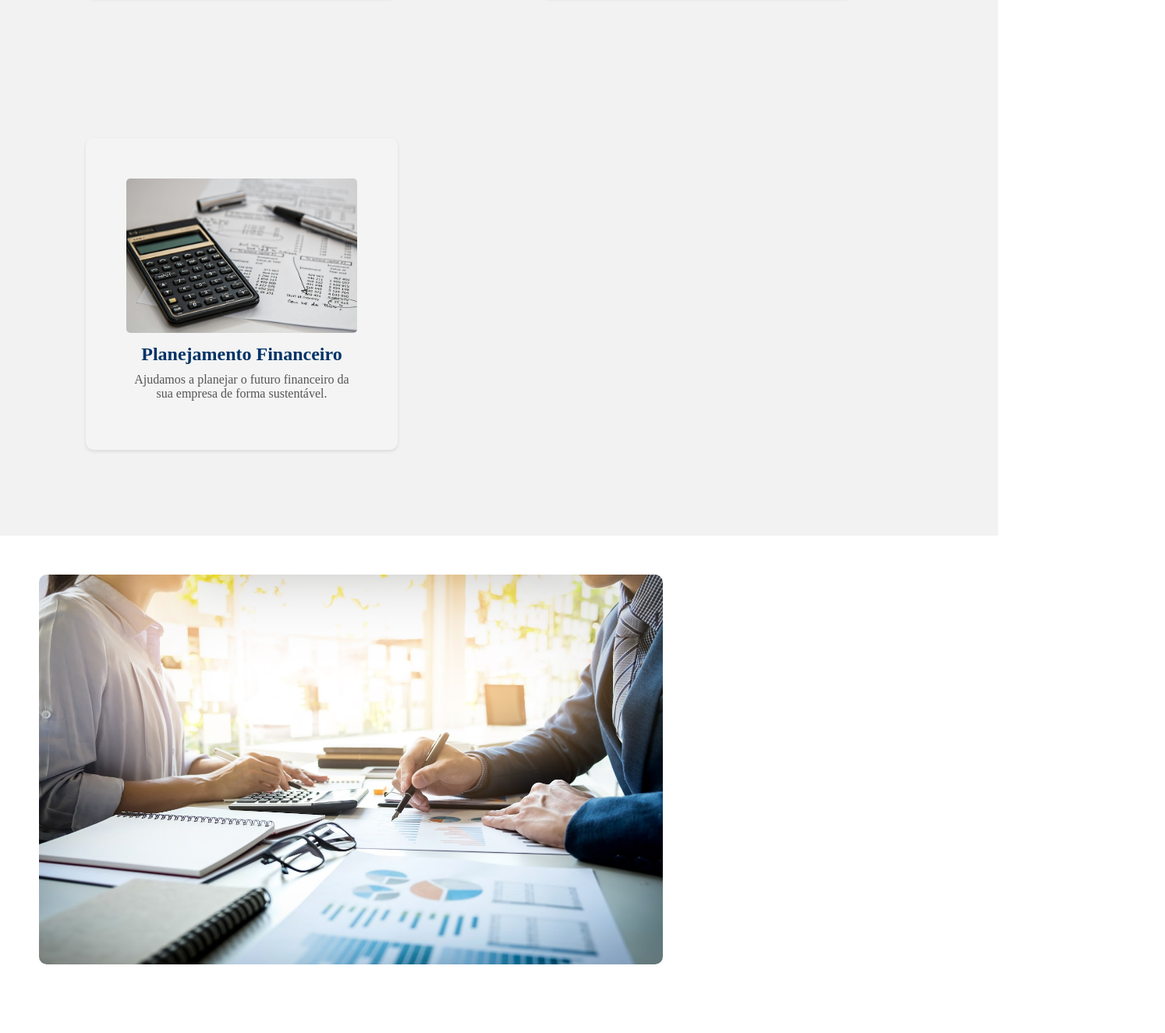
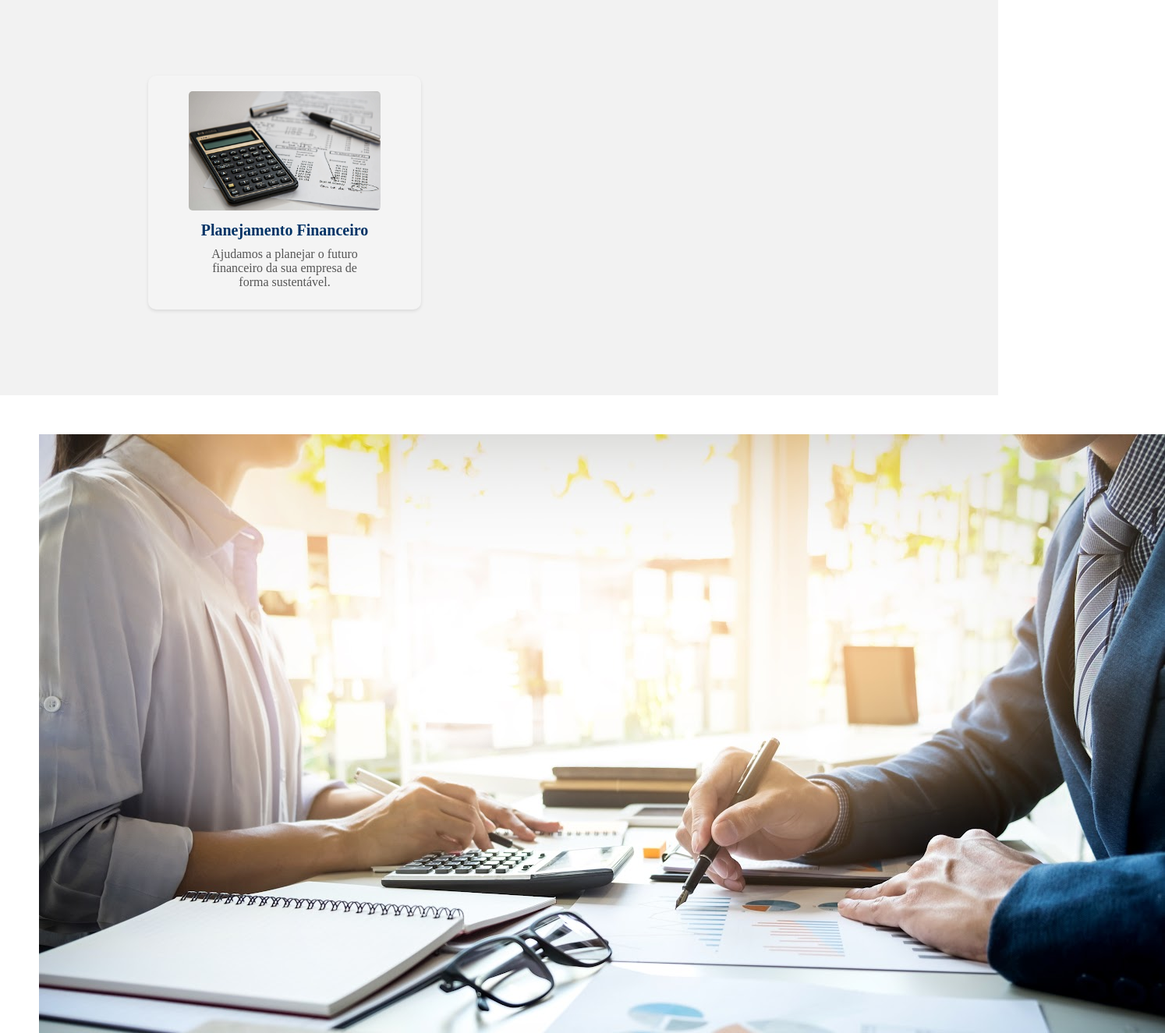
Before and after one commit to Deyvidy000/jamires-DEYVIDY, a plain HTML site: page index.html in a window 1280 px wide. Shown: the part 1374-2699 px from the top of the page at 78% size, 1494 px wide, since content can reach past the window. Drawn offline with Linux system fonts and the light colour scheme; files that its build step writes are made by us from their sources; files whose address does not match are found by name.

Commit message:
Update style.css

```diff
--- a/style.css
+++ b/style.css
@@ -1,7 +1,5 @@
 *{
-
     margin: 0;
-
     padding: 0;
     box-sizing: border-box;
 }
@@ -10,6 +8,7 @@
     width: 100%;
     background-color: #003366;
     font-size: 18px;
+    padding-left: 100px;
 }
 
 .menu ul{
@@ -34,7 +33,6 @@
     background: #0055cc;
     color: white;
     border-bottom: 3px solid gray;
-    text-decoration: underline;
 }
 
 .sec1{
@@ -65,19 +63,26 @@
       display: inline-block;
       width: 100%;
       background-color: #f2f2f2;
-      padding: 20px;
+      padding-left: 90px;
+      padding-top: 10px;
+      padding-bottom: 10px;
 }
 
 .card {
       background-color: #f4f4f4;
       border-radius: 10px;
       box-shadow: 0 2px 4px rgba(0, 0, 0, 0.1);
-      margin: 90px;
+      margin: 100px;
       padding: 52px;
       text-align: center;
-      width: 400px;
-      height: 400px;
+      width: 350px;
+      height: 300px;
       display: inline-block;
+      font-size: 15px;
+      padding-top: 20px;
+}
+.card h2{
+    font-size: 20px;
 }
 
 .card img {
@@ -97,29 +102,24 @@
       color: #555555;
       margin: 10px;
 }
-
-.img{
+.sec3{
+    padding: 50px;
+}
+.imgu{
     display:inline-block;
-    width: 800px;
-    height: 500px;
-    margin: 10px;
+    width: 300px;
 }
 
-.img img{
-    width: 100%;
-    height: 100%;
-    margin: 40px;
+.imgu img{
+    display: inline-block;
+    width: 600px;
     border-radius: 10px;
+}
+.texto{
     display: inline-block;
-}
-
-.texto{
-    margin: 50px;
-    padding-left: 40px;
-    display: inline-block;
+    width: 70%;
     vertical-align: top;
-    text-align: justify;
-    max-width: 800px;
+    padding-left: 330px;
 }
 
 .texto h2{
@@ -130,7 +130,6 @@
 .texto p{
   color: #555555;
   font-size: 25px;
-  text-align: justify;
 }
 
 .rodape {
@@ -161,5 +160,4 @@
 .rodape ul li a:hover{
     color: #cccccc;
     border-bottom: 3px solid gray;
-    text-decoration: underline;
 }
```
